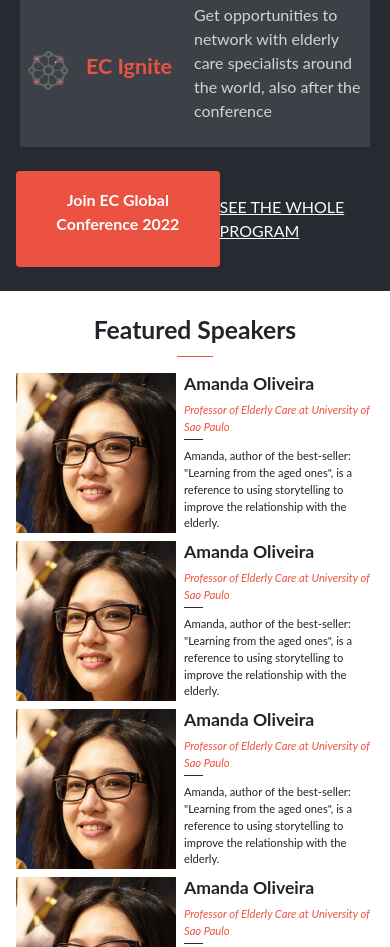
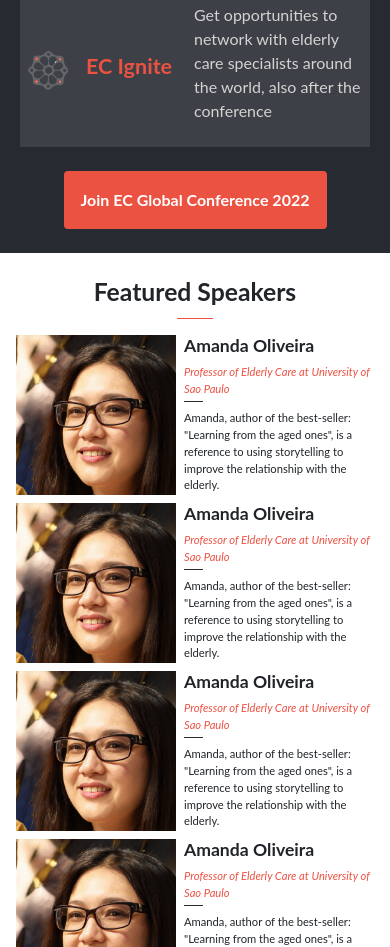
Before and after one commit to leopiresgoss/first-capstone, a website: page index.html in a window 390 px wide. Shown: the part 1259-2206 px from the top of the page. Drawn offline with nearby package versions, Linux system fonts and the light colour scheme; a web font is replaced by a local one.

Commit message:
Add display none to main program link for mobile version

```diff
--- a/index.html
+++ b/index.html
@@ -130,7 +130,7 @@
       </div>
       <div class="section-footer d-flex justify-content-center">
         <a href="#" class="btn join-conference my-4 d-md-none">Join EC Global Conference 2022</a>
-        <a href="#" class="text-light py-5">SEE THE WHOLE PROGRAM</a>
+        <a href="#" class="text-light d-none d-md-block py-5">SEE THE WHOLE PROGRAM</a>
       </div>
     </section>
     <section id="speakers" class="container-fluid px-3 px-lg-5">
```
